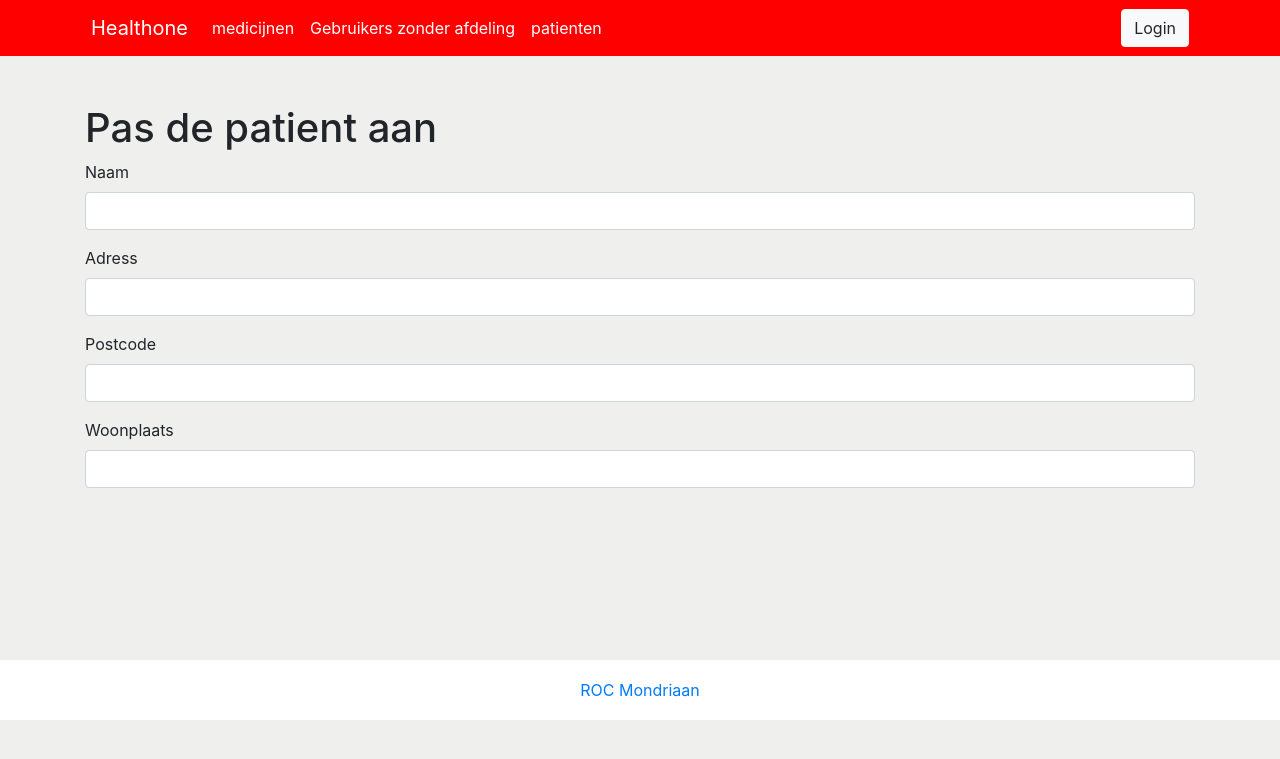
After one commit to Markburg/healthone2, a Symfony app: template templates/admin/edit_patient.html.twig in a window 1280 px wide. The commit adds this page. Shown: the top 759 px of the page. Run offline with Twig, Linux system fonts and the light colour scheme; the template is opened without the code that fills it, so the values that code supplies are empty; form fields are guessed from the names that the template uses; some libraries are stand-ins or nearby versions.

Commit message:
patient bewerken af

```diff
--- /dev/null
+++ b/templates/admin/edit_patient.html.twig
@@ -0,0 +1,17 @@
+{% extends'base.html.twig' %}
+{% block body %}
+    <div class="container">
+        <div class="row">
+            <div class="col">
+                <h1>Pas de patient aan</h1>
+
+                {{ form_start(patientForm, {'attr': {'novalidate': 'novatidate'}}) }}
+                {{ form_row(patientForm.naam) }}
+                {{ form_row(patientForm.adress) }}
+                {{ form_row(patientForm.postcode) }}
+                {{ form_row(patientForm.woonplaats) }}
+                {{ form_end(patientForm) }}
+            </div>
+        </div>
+    </div>
+{% endblock %}
--- a/templates/pagina/patienten.html.twig
+++ b/templates/pagina/patienten.html.twig
@@ -25,7 +25,7 @@
                         <td> {{patient.adress }} </td>
                         <td> {{patient.postcode }} </td>
                         <td> {{patient.woonplaats }} </td>
-                        <td><a href="{{ path('medicijn_edit', {
+                        <td><a href="{{ path('patient_edit', {
                                 id: patient.id
                             }) }}">
                                 <button class="btn btn-danger">Bewerken</button>
```
Also changed, not shown: src/Controller/AdminController.php (+17 -0 lines).
